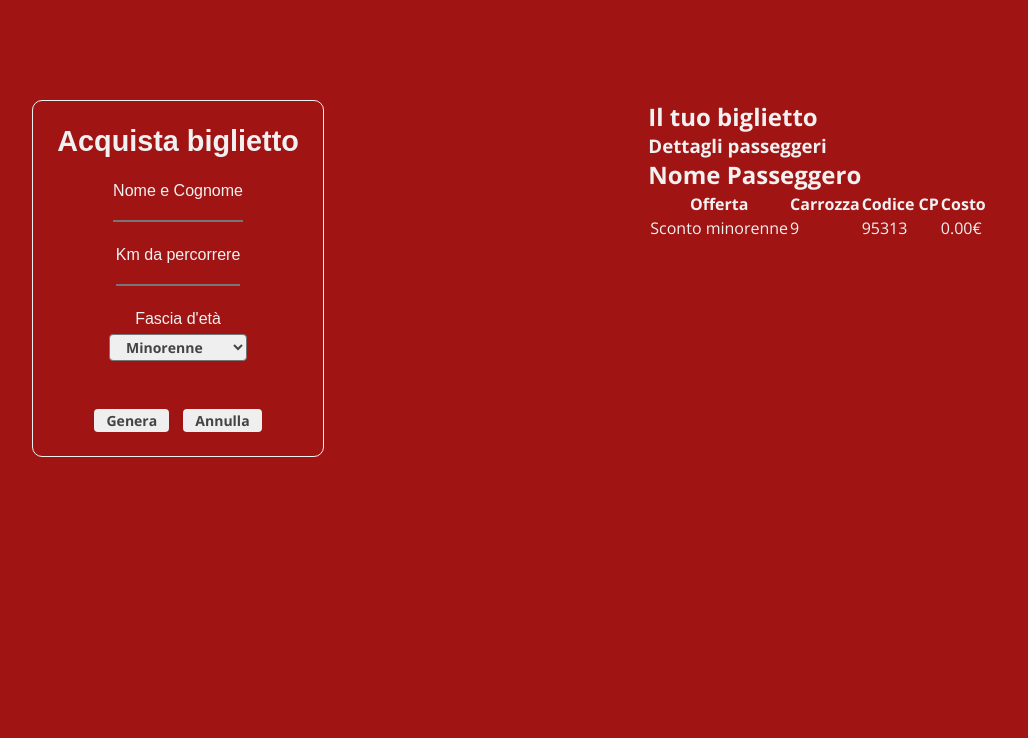
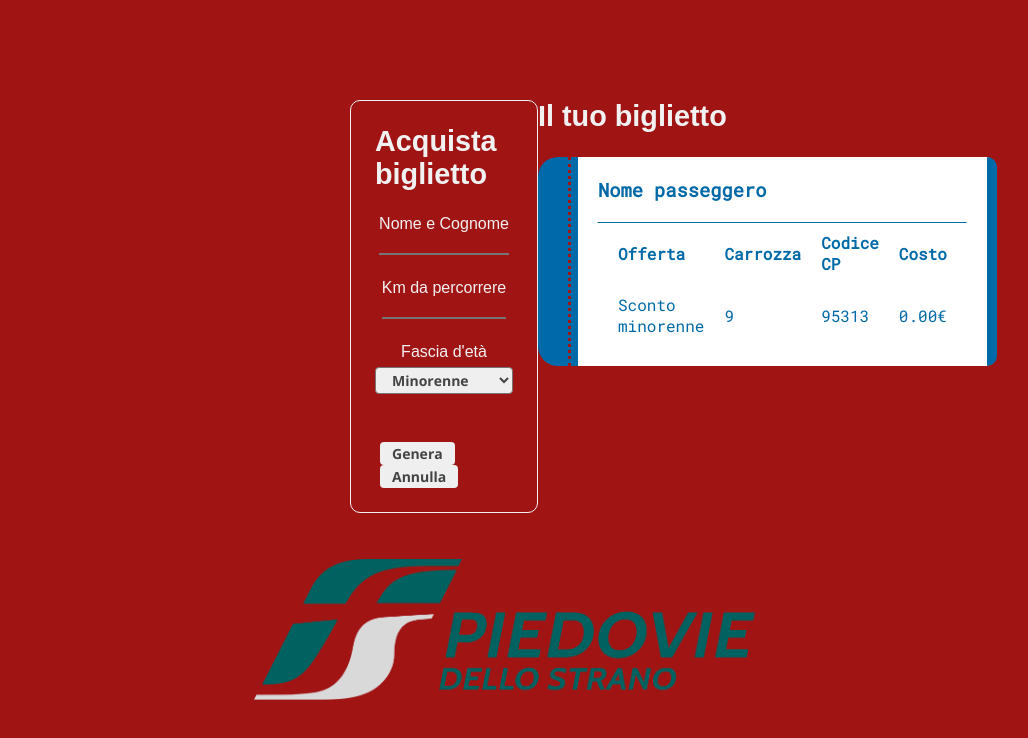
Before and after one commit to luigi-smilzo/js-biglietto-treno-form, a plain HTML site: page index.html in a window 1280 px wide. Both pictures are taken after a click on the button "Genera". Shown: the whole page, without its empty margins (130-1158 px from the left). Drawn offline with nearby package versions, Linux system fonts and the light colour scheme; a web font is replaced by a local one.

Commit message:
Styling ticket

```diff
--- a/css/main.css
+++ b/css/main.css
@@ -26,8 +26,8 @@
     color: #f1f1f1;
 }
 
-.u-color--green {
-    color: rgb(17, 54, 2);
+.u-color--azure {
+    color: rgb(0, 105, 167);
 }
 
 h1 {
@@ -56,15 +56,35 @@ h1 {
     cursor: pointer;
 }
 
+.u-slideInFromRight {
+    animation: slideRight 1s;
+}
+
+@keyframes slideRight {
+    from {
+        position: relative;
+        left: 40%;
+    }
+
+    to {
+        position: relative;
+        left: 0;
+    }
+}
+
 /* CONTENT */
 /* Form */
 .wrapper {
     height: 100vh;
-    padding-top: 100px;
+    padding: 100px 480px;
     background: rgb(160, 20, 20);
     display: flex;
-    justify-content: space-around;
+    justify-content: space-between;
     align-items: flex-start;
+    background-image: url(../img/logo.png);
+    background-repeat: no-repeat;
+    background-position: center calc(100% - 100px);
+    background-size: 40%;
 }
 
 .customerForm {
@@ -120,3 +140,56 @@ h1 {
     border-radius: 4px;
     cursor: pointer;
 }
+
+/* Ticket */
+#biglietto {
+    transition: opacity .5s;
+}
+
+.contenuti {
+    position: relative;
+    display: flex;
+    flex-direction: column;
+    padding: 20px;
+    background: #fff;
+    border-left: 40px solid rgb(0, 105, 167);
+    border-right: 10px solid rgb(0, 105, 167);
+    border-top-right-radius: 10px;
+    border-bottom-right-radius: 10px;
+    border-top-left-radius: 20px;
+    border-bottom-left-radius: 20px;
+}
+
+.contenuti::before {
+    position: absolute;
+    top: 0;
+    left: -10px;
+    content: '';
+    height: 100%;
+    border-left: 3px dotted rgb(160, 20, 20);
+}
+
+.contenuti table {
+    position: relative;
+    text-align: left;
+    border-spacing: 20px 10px;
+}
+
+.contenuti table::before {
+    position: absolute;
+    top: 0;
+    left: 50%;
+    transform: translateX(-50%);
+    content: '';
+    height: 1px;
+    width: 100%;
+    background: rgb(0, 105, 167);
+}
+
+.contenuti .nome {
+    margin-bottom: 10px;
+}
+
+.contenuti h3 {
+    margin-bottom: 10px;
+}
--- a/index.html
+++ b/index.html
@@ -44,15 +44,14 @@
 
         <!-- Ticket -->
         <section id="biglietto" class="hidden">
-            <h2 class="title">Il tuo biglietto</h2>
-            <h3>Dettagli passeggeri</h3>
-            <div class="contenuti">
+            <h1 class="title u-text--gotu">Il tuo biglietto</h1>
+            <div class="contenuti u-text--monospace u-color--azure">
                 <div class="nome">
-                    <h2>Nome Passeggero</h2>
-                    <h3 id="nome-passeggero"></h3>
+                    <h3>Nome passeggero</h3>
+                    <h4 id="nome-passeggero"></h4>
                 </div>
                 <div class="offerta">
-                    <table>
+                    <table class="u-text--monospace">
                         <thead>
                             <tr>
                                 <th>Offerta</th>
--- a/js/main.js
+++ b/js/main.js
@@ -60,7 +60,7 @@ bottoneGenera.addEventListener('click',
         document.getElementById('costo').innerHTML = costoBiglietto;
 
         // Mostra biglietto
-        container.className = 'show';
+        container.classList = 'show u-slideInFromRight';
     }
 );
 
```
Also changed, not shown: img/logo.png (added).
